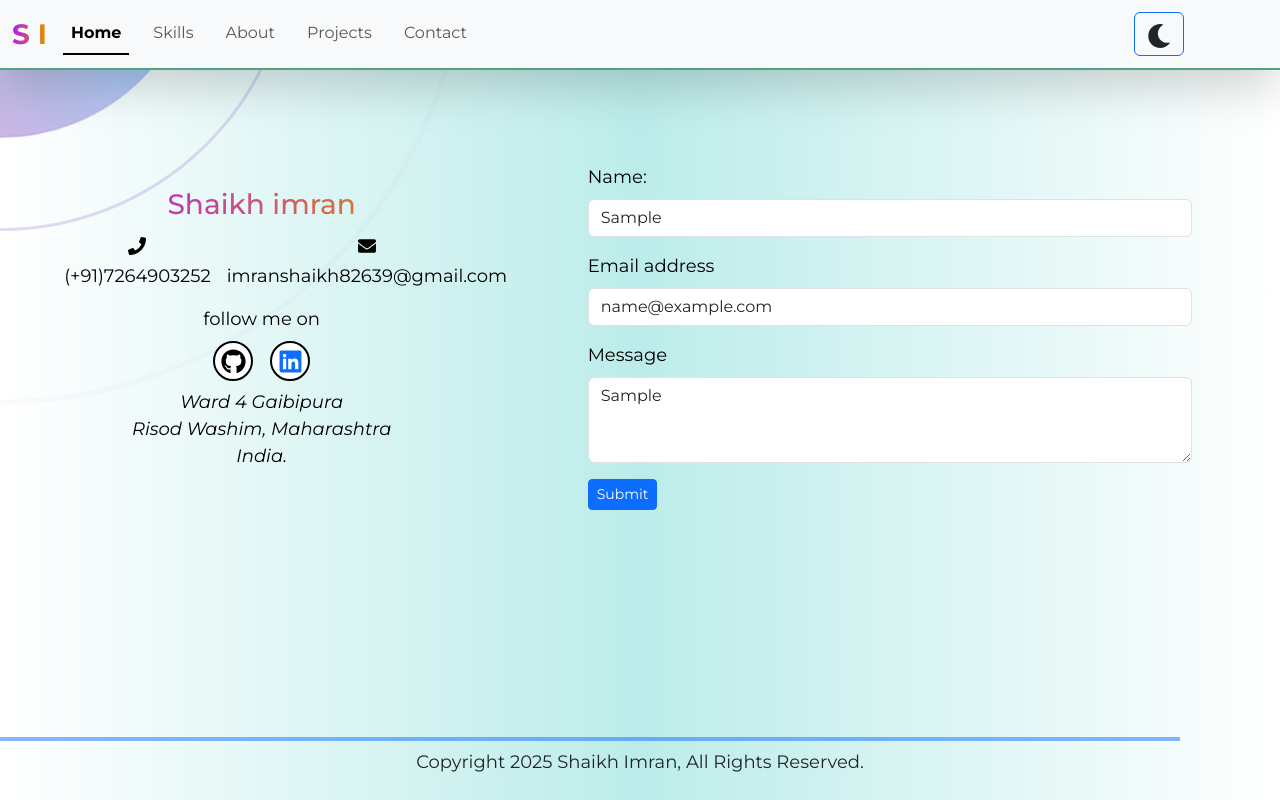
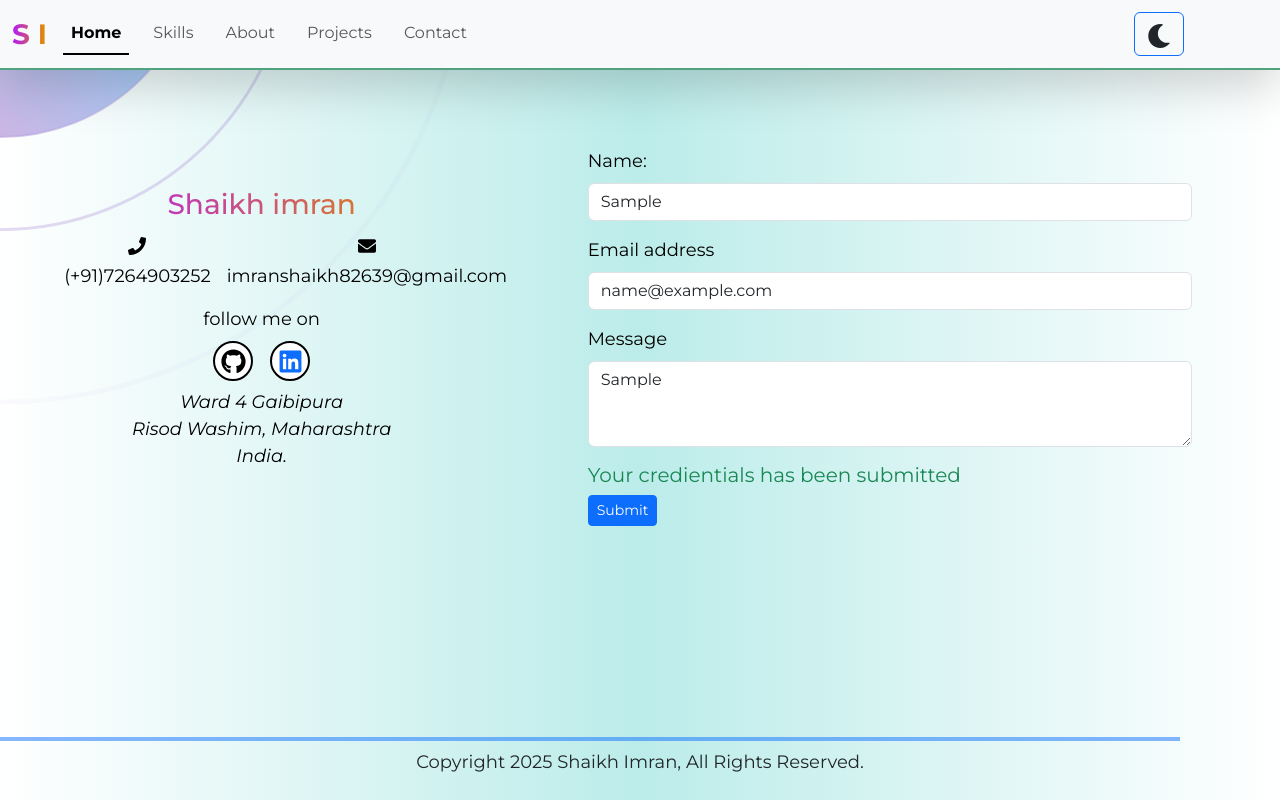
Before and after one commit to imran7264/personal_portfolio, a React (Vite) app: page / in a window 1280 px wide. Both pictures are taken after typing "Sample", "name@example.com", "Sample" into the empty fields and a click on the button "Submit". Shown: the part 5044-5844 px from the top of the page. Built offline with nearby package versions, Linux system fonts and the light colour scheme; the HTML template or start-up script is replaced by a standard one.

Commit message:
added some message on form submission

```diff
--- a/src/components/contact.jsx
+++ b/src/components/contact.jsx
@@ -2,14 +2,13 @@ import { useState } from "react";
 import Shape from "./shape";
 import { FaGithub, FaLinkedin, FaPhone, FaEnvelope } from "react-icons/fa";
 export default function Contact() {
-  const [name, setName] = useState("");
-  const [email, setEmail] = useState("");
-  const [text, setText] = useState("");
+  const [status, setStatus] = useState("");
 
   const handleSubmit = (e) => {
     e.preventDefault();
 
-    const form = e.target;
+    const form = document.querySelector("form");
+    console.log(form);
     const formData = new FormData(form);
 
     fetch("/", {
@@ -17,8 +16,14 @@ export default function Contact() {
       headers: { "Content-Type": "application/x-www-form-urlencoded" },
       body: new URLSearchParams(formData).toString(),
     })
-      .then(() => alert("Message sent successfully!"))
-      .catch((error) => alert("Error: " + error));
+      .then(() => {
+        setStatus("SUCCESS");
+        form.reset();
+      })
+      .catch((error) => {
+        setStatus("ERROR while submitting the form");
+        console.error("ERROR:", error);
+      });
   };
 
   return (
@@ -26,7 +31,6 @@ export default function Contact() {
       className="container-fluid w-100 vh-100 dark position-relative"
       id="contact"
     >
-
       <Shape
         width={400}
         height={400}
@@ -93,10 +97,8 @@ export default function Contact() {
                 name="name"
                 className="form-control"
                 id="name"
-                value={name}
                 placeholder="Example name"
                 required
-                onChange={(e) => setName(e.target.value)}
               />
             </div>
 
@@ -110,10 +112,8 @@ export default function Contact() {
                 name="email"
                 className="form-control"
                 id="email"
-                value={email}
                 placeholder="Example@gmail.com"
                 required
-                onChange={(e) => setEmail(e.target.value)}
               />
             </div>
 
@@ -125,12 +125,19 @@ export default function Contact() {
                 name="message"
                 className="form-control"
                 id="message"
-                value={text}
                 rows="3"
                 placeholder="Some Message"
-                onChange={(e) => setText(e.target.value)}
               ></textarea>
             </div>
+            {status === "SUCCESS" && (
+              <h5 className="fw-normal text-success">
+                Your credientials has been submitted
+              </h5>
+            )}
+            {status === "ERROR" && (
+              <h5 className="fw-normal text-danger">Error while submitting</h5>
+            )}
+
             <button type="submit" className="btn btn-primary btn-sm">
               Submit
             </button>
```
